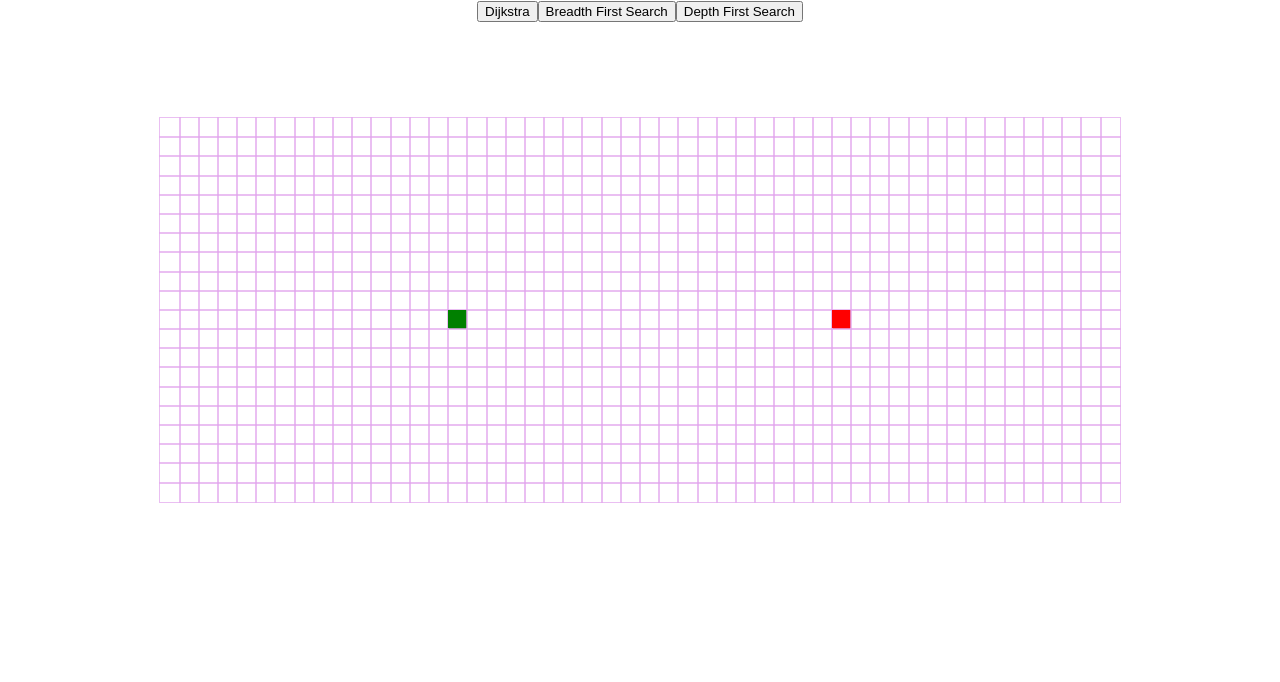
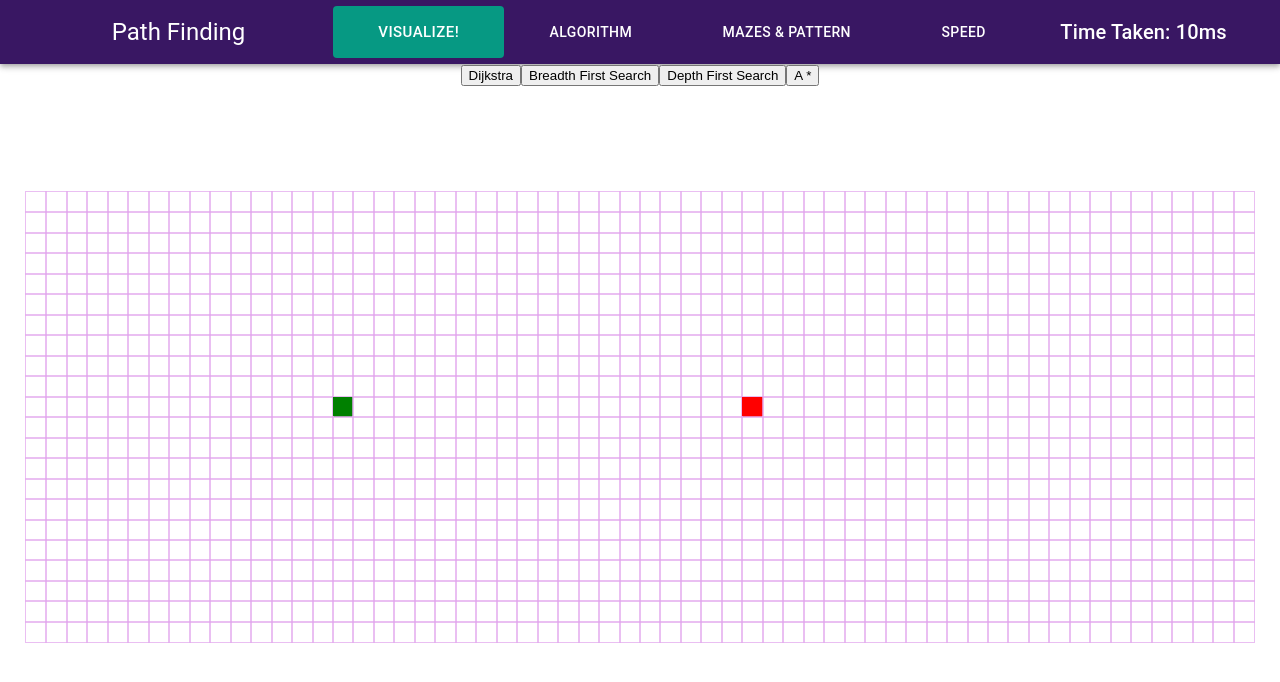
Before and after one commit to abhinav-22-tech/pathfind_visualizer, a React (Create React App) app: page / in a window 1280 px wide. Shown: the top 682 px of the page. Built offline with nearby package versions, Linux system fonts and the light colour scheme.

Commit message:
UI Update

```diff
--- a/package.json
+++ b/package.json
@@ -4,6 +4,8 @@
   "private": true,
   "homepage": "https://abhinav-22-tech.github.io/path_visualizer",
   "dependencies": {
+    "@material-ui/core": "^4.12.3",
+    "@material-ui/icons": "^4.11.2",
     "@testing-library/jest-dom": "^5.11.9",
     "@testing-library/react": "^11.2.5",
     "@testing-library/user-event": "^12.8.3",
--- /dev/null
+++ b/src/Algorithms/astar.js
@@ -0,0 +1,17 @@
+// Need Heuristic
+export function astar(grid, startNode, finishNode){
+  //Working on it
+}
+
+
+
+// Find Shortest Path After the Dijkstra Function run using backtracking
+export function getNodesInShortestPathOrder(finishNode){
+  const nodesInShortestPathOrder = [];
+  let currentNode = finishNode;
+  while(currentNode !== null){
+      nodesInShortestPathOrder.unshift(currentNode);
+      currentNode = currentNode.previousNode;
+  }
+  return nodesInShortestPathOrder;
+}
--- a/src/App.css
+++ b/src/App.css
@@ -1,5 +1,6 @@
 .App {
   text-align: center;
+  /* overflow: hidden; */
 }
 
 .App-logo {
--- a/src/Path_visualizer/Node/Node.css
+++ b/src/Path_visualizer/Node/Node.css
@@ -1,6 +1,6 @@
 .node {
-    width: 1.5vw;
-    height: 1.5vw;
+    width: 1.6vw;
+    height: 1.6vw;
     outline: 1px solid rgba(227, 170, 238, 0.75);
     display: inline-block;
 }
--- a/src/Path_visualizer/Path_visualizer.css
+++ b/src/Path_visualizer/Path_visualizer.css
@@ -1,5 +1,7 @@
 .grid {
-    margin: 100px 0 0;
+    margin: 10px;
+    position: relative;
+    top: 100px;
 }
 .rowid {
     margin: -4px;
--- a/src/Path_visualizer/Path_visualizer.jsx
+++ b/src/Path_visualizer/Path_visualizer.jsx
@@ -1,10 +1,15 @@
-import React, { Component } from 'react';
-import Node from './Node/Node';
-import {breadthFirstSearch, getNodesInShortestPathOrder} from '../Algorithms/breadthFirstSearch';
-import {dijkstra} from '../Algorithms/dijkastra';
-import {dfs} from '../Algorithms/dfs';
-// import {greedybfs} from '../Algorithms/gbfs';
-import './Path_visualizer.css';
+import React, { Component } from "react";
+import Node from "./Node/Node";
+import {
+  breadthFirstSearch,
+  getNodesInShortestPathOrder,
+} from "../Algorithms/breadthFirstSearch";
+import { dijkstra } from "../Algorithms/dijkastra";
+import { dfs } from "../Algorithms/dfs";
+import { astar } from "../Algorithms/astar";
+import "./Path_visualizer.css";
+
+import UI from "./ui";
 
 const START_NODE_ROW = 10;
 const START_NODE_COL = 15;
@@ -24,27 +29,27 @@ export default class Path_visualizer extends Component {
     this.setState({ grid });
   }
 
-    handleMouseDown(row, col){
+  handleMouseDown(row, col) {
     const newGrid = getNewGridWithWallToggled(this.state.grid, row, col);
-        this.setState({grid: newGrid, mouseIsPressed: true});
+    this.setState({ grid: newGrid, mouseIsPressed: true });
     // console.log("Mouse Down");
   }
 
-    handleMouseEnter(row, col){
-        if(!this.state.mouseIsPressed) return;
+  handleMouseEnter(row, col) {
+    if (!this.state.mouseIsPressed) return;
     const newGrid = getNewGridWithWallToggled(this.state.grid, row, col);
-        this.setState({grid: newGrid});
+    this.setState({ grid: newGrid });
     // console.log("Mouse Enter");
   }
 
-    handleMouseUp(){
-        this.setState({mouseIsPressed: false});
+  handleMouseUp() {
+    this.setState({ mouseIsPressed: false });
     // console.log("Mouse Up");
   }
 
-    animateAlgo(visitedNodesInOrder, nodesInShortestPathOrder){
-        for(let i = 0; i <= visitedNodesInOrder.length; i++){
-            if(i === visitedNodesInOrder.length){
+  animateAlgo(visitedNodesInOrder, nodesInShortestPathOrder) {
+    for (let i = 0; i <= visitedNodesInOrder.length; i++) {
+      if (i === visitedNodesInOrder.length) {
         setTimeout(() => {
           this.animateShortestPath(nodesInShortestPathOrder);
         }, 25 * i);
@@ -53,42 +58,36 @@ export default class Path_visualizer extends Component {
       setTimeout(() => {
         const node = visitedNodesInOrder[i];
         document.getElementById(`node-${node.row}-${node.col}`).className =
-                    'node node-visited';
+          "node node-visited";
       }, 25 * i);
     }
   }
 
-        animateShortestPath(nodesInShortestPathOrder){
-            for(let i = 0; i < nodesInShortestPathOrder.length; i++){
+  animateShortestPath(nodesInShortestPathOrder) {
+    for (let i = 0; i < nodesInShortestPathOrder.length; i++) {
       setTimeout(() => {
         const node = nodesInShortestPathOrder[i];
         document.getElementById(`node-${node.row}-${node.col}`).className =
-                        'node node-shortest-path';
+          "node node-shortest-path";
       }, 25 * i);
     }
   }
 
-        visualizeDijkstra(){
-            const {grid} = this.state;
+  visualize(algo) {
+    const { grid } = this.state;
     const startNode = grid[START_NODE_ROW][START_NODE_COL];
     const finishNode = grid[FINISH_NODE_ROW][FINISH_NODE_COL];
-            const visitedNodesInOrder = dijkstra(grid, startNode, finishNode);
-            const nodesInShortestPathOrder = getNodesInShortestPathOrder(finishNode);
-            this.animateAlgo(visitedNodesInOrder, nodesInShortestPathOrder);
-        }
-        visualizeBfs(){
-            const {grid} = this.state;
-            const startNode = grid[START_NODE_ROW][START_NODE_COL];
-            const finishNode = grid[FINISH_NODE_ROW][FINISH_NODE_COL];
-            const visitedNodesInOrder = breadthFirstSearch(grid, startNode, finishNode);
-            const nodesInShortestPathOrder = getNodesInShortestPathOrder(finishNode);
-            this.animateAlgo(visitedNodesInOrder, nodesInShortestPathOrder);
-        }
-        visualizedfs(){
-            const {grid} = this.state;
-            const startNode = grid[START_NODE_ROW][START_NODE_COL];
-            const finishNode = grid[FINISH_NODE_ROW][FINISH_NODE_COL];
-            const visitedNodesInOrder = dfs(grid, startNode, finishNode);
+    let visitedNodesInOrder = "";
+
+    if (algo === dijkstra)
+      visitedNodesInOrder = dijkstra(grid, startNode, finishNode);
+    else if (algo === breadthFirstSearch)
+      visitedNodesInOrder = breadthFirstSearch(grid, startNode, finishNode);
+    else if (algo === dfs)
+      visitedNodesInOrder = dfs(grid, startNode, finishNode);
+    else if (algo === astar)
+      visitedNodesInOrder = astar(grid, startNode, finishNode);
+
     const nodesInShortestPathOrder = getNodesInShortestPathOrder(finishNode);
     this.animateAlgo(visitedNodesInOrder, nodesInShortestPathOrder);
   }
@@ -98,15 +97,13 @@ export default class Path_visualizer extends Component {
 
     return (
       <>
-                <button onClick={() => this.visualizeDijkstra()}>
-                    Dijkstra
-                </button>
-                <button onClick={() => this.visualizeBfs()}>
+        <UI />
+        <button onClick={() => this.visualize(dijkstra)}>Dijkstra</button>
+        <button onClick={() => this.visualize(breadthFirstSearch)}>
           Breadth First Search
         </button>
-                <button onClick={() => this.visualizedfs()}>
-                    Depth First Search
-                </button>
+        <button onClick={() => this.visualize(dfs)}>Depth First Search</button>
+        <button onClick={() => this.visualize(dfs)}>A *</button>
         <div className="grid">
           {grid.map((row, rowIdx) => {
             return (
@@ -123,9 +120,11 @@ export default class Path_visualizer extends Component {
                       isWall={isWall}
                       mouseIsPressed={mouseIsPressed}
                       onMouseDown={(row, col) => this.handleMouseDown(row, col)}
-                                            onMouseEnter={(row, col) => this.handleMouseEnter(row, col)}
-                                            onMouseUp={() => this.handleMouseUp()}>
-                                        </Node>
+                      onMouseEnter={(row, col) =>
+                        this.handleMouseEnter(row, col)
+                      }
+                      onMouseUp={() => this.handleMouseUp()}
+                    ></Node>
                   );
                 })}
               </div>
@@ -139,9 +138,9 @@ export default class Path_visualizer extends Component {
 
 const getInitialGrid = () => {
   const grid = [];
-    for (let row = 0; row < 20; row++) {
+  for (let row = 0; row < 22; row++) {
     const currentRow = [];
-        for (let col = 0; col < 50; col++) {
+    for (let col = 0; col < 60; col++) {
       currentRow.push(createNode(col, row));
     }
     grid.push(currentRow);
@@ -169,4 +168,4 @@ const getNewGridWithWallToggled = (grid, row, col) => {
   };
   newGrid[row][col] = newNode;
   return newGrid;
-}
+};
--- /dev/null
+++ b/src/Path_visualizer/ui.js
@@ -0,0 +1,75 @@
+import React from "react";
+import { makeStyles } from "@material-ui/core/styles";
+import AppBar from "@material-ui/core/AppBar";
+import Toolbar from "@material-ui/core/Toolbar";
+import Typography from "@material-ui/core/Typography";
+import Button from "@material-ui/core/Button";
+
+const useStyles = makeStyles((theme) => ({
+  root: {
+    flexGrow: 1,
+  },
+  title: {
+    flexGrow: 3,
+  },
+  subTitle: {
+    flexGrow: 1,
+  },
+}));
+
+export default function ButtonAppBar() {
+  const classes = useStyles();
+
+  return (
+    <div className={classes.root}>
+      <AppBar position="static" style={{ background: "#391763" }}>
+        <Toolbar>
+          <Typography variant="h5" className={classes.title}>
+            Path Finding
+          </Typography>
+
+          <Button
+            variant="variant"
+            style={{
+              padding: "13px 16px",
+              backgroundColor: "#069983",
+              color: "#FFFFFF",
+              fontSize: "15px",
+            }}
+            className={classes.subTitle}
+          >
+            Visualize!
+          </Button>
+
+          <Button
+            variant="variant"
+            style={{ color: "#FFFFFF" }}
+            className={classes.subTitle}
+          >
+            Algorithm
+          </Button>
+
+          <Button
+            variant="variant"
+            style={{ color: "#FFFFFF" }}
+            className={classes.subTitle}
+          >
+            Mazes & Pattern
+          </Button>
+
+          <Button
+            variant="variant"
+            style={{ color: "#FFFFFF" }}
+            className={classes.subTitle}
+          >
+            Speed
+          </Button>
+
+          <Typography variant="h6" className={classes.subTitle}>
+            Time Taken: 10ms
+          </Typography>
+        </Toolbar>
+      </AppBar>
+    </div>
+  );
+}
```
Also changed, not shown: 2 other files (tests, documents, lock files or other folders). Lines whose indentation alone changed are shown as unchanged.
